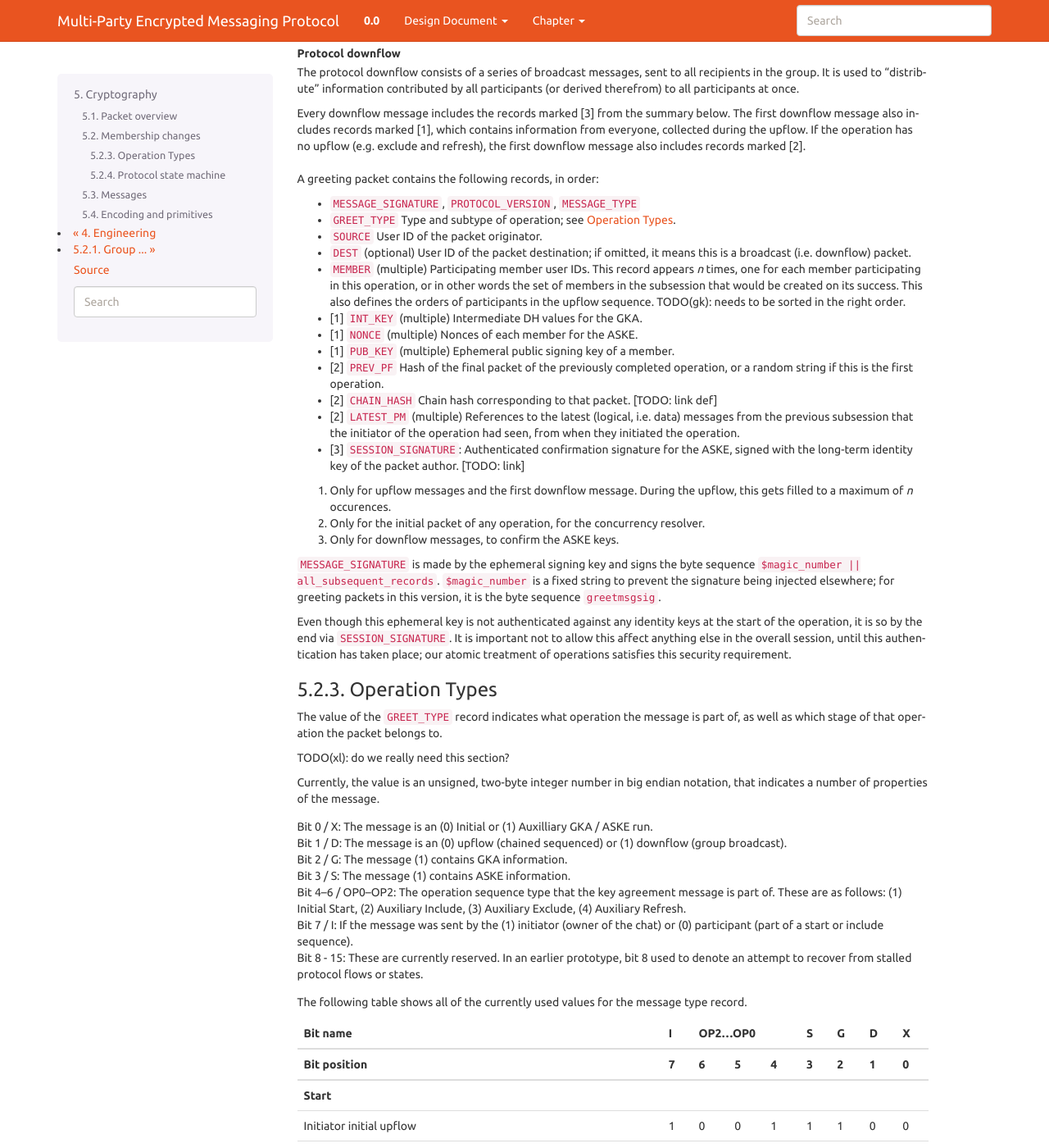
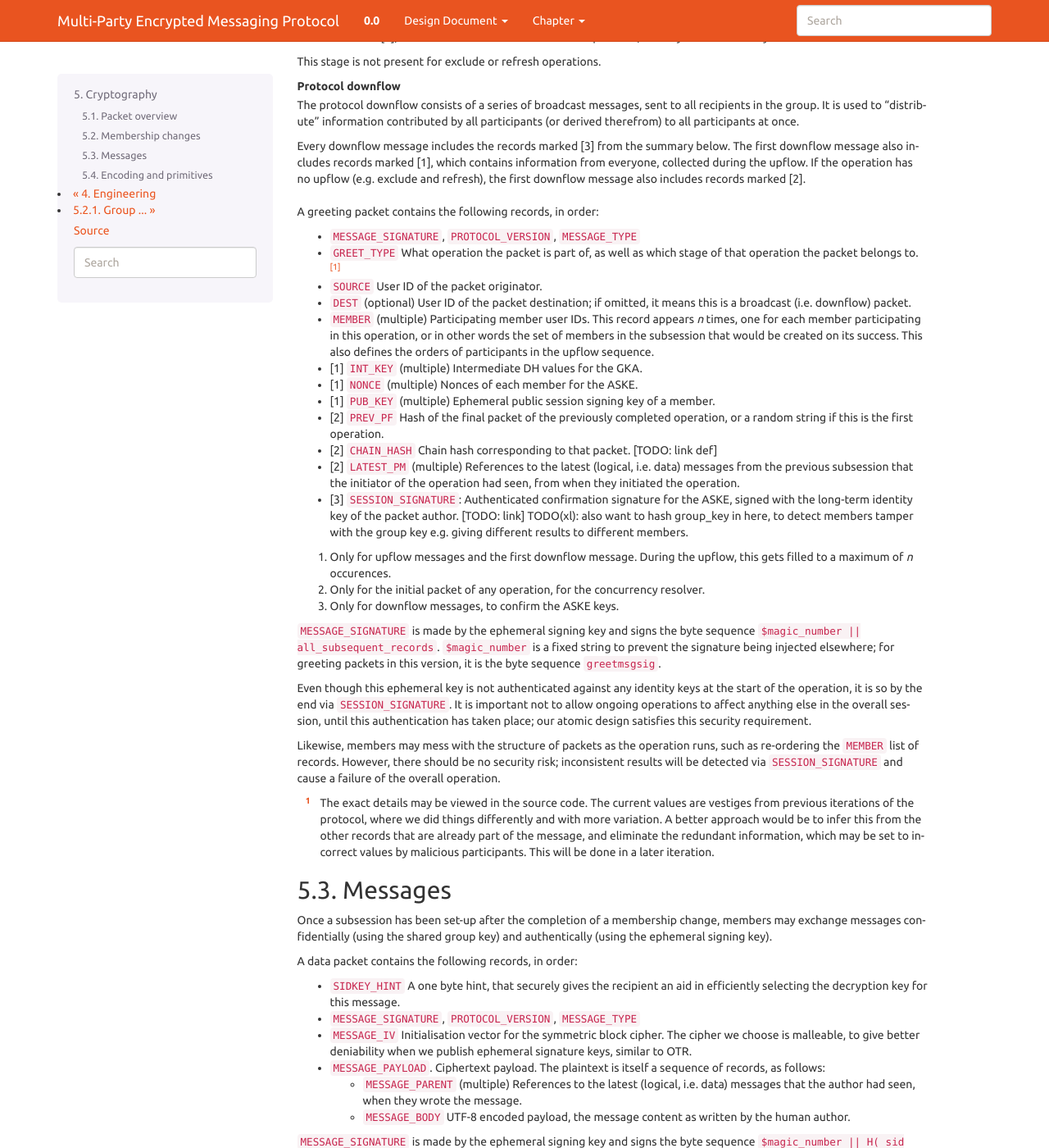
Before and after one commit to meganz/mpenc_doc, a Sphinx documentation site: the page built from source/crypto.rst, in a window 1280 px wide and 1400 px high, scrolled down 1104 px. Shown: the whole window at 82% size. Built offline with Sphinx 7.4.7, drawn with Linux system fonts in a browser that asks for light colours; some of the changed text lies outside the part shown.

Commit message:
add some more points to future-work and crypto

```diff
--- a/source/crypto.rst
+++ b/source/crypto.rst
@@ -53,14 +53,17 @@
    crypto_gka
    crypto_aske
 
-Each operation consists of the following stages:
+There are four operation types: *establish session*, *include member*, *exclude
+member* and *refresh group key*. Refresh may be thought of as a "no-op" member
+change and that is how our overall protocol system treats it. Each operation
+consists of the following stages:
 
 Protocol upflow (optional)
   The protocol upflow consists of a series of directed messages; one user sends
-  it to exactly one recipient, i.e. the next member in the ``MEMBER`` list. It
-  is used to "collect" information from one member to the next. In a transport
-  that *only* offers broadcast, the other recipients simply ignore packets not
-  meant for them (i.e. ``DEST`` is not them).
+  it to exactly one recipient, i.e. the next member in the ``MEMBER`` list of
+  records. It is used to "collect" information from one member to the next. In
+  a transport that *only* offers broadcast, the other recipients simply ignore
+  packets not meant for them (i.e. the ``DEST`` record is not them).
 
   Every upflow message includes the records marked [1] from the summary below.
   The first upflow message also includes records marked [2], which contains
@@ -82,7 +85,8 @@
 A greeting packet contains the following records, in order:
 
 * ``MESSAGE_SIGNATURE``, ``PROTOCOL_VERSION``, ``MESSAGE_TYPE``
-* ``GREET_TYPE`` Type and subtype of operation; see :ref:`operation-types`.
+* ``GREET_TYPE`` What operation the packet is part of, as well as which stage
+  of that operation the packet belongs to. [#gtyp]_
 * ``SOURCE`` User ID of the packet originator.
 * ``DEST`` (optional) User ID of the packet destination; if omitted, it means
   this is a broadcast (i.e. downflow) packet.
@@ -90,10 +94,9 @@
   times, one for each member participating in this operation, or in other words
   the set of members in the subsession that would be created on its success.
   This also defines the orders of participants in the upflow sequence.
-  TODO(gk): needs to be sorted in the right order.
 * [1] ``INT_KEY`` (multiple) Intermediate DH values for the GKA.
 * [1] ``NONCE`` (multiple) Nonces of each member for the ASKE.
-* [1] ``PUB_KEY`` (multiple) Ephemeral public signing key of a member.
+* [1] ``PUB_KEY`` (multiple) Ephemeral public session signing key of a member.
 * [2] ``PREV_PF`` Hash of the final packet of the previously completed
   operation, or a random string if this is the first operation.
 * [2] ``CHAIN_HASH`` Chain hash corresponding to that packet. [TODO: link def]
@@ -102,6 +105,8 @@
   had seen, from when they initiated the operation.
 * [3] ``SESSION_SIGNATURE``: Authenticated confirmation signature for the ASKE,
   signed with the long-term identity key of the packet author. [TODO: link]
+  TODO(xl): also want to hash group_key in here, to detect members tamper with
+  the group key e.g. giving different results to different members.
 
 1. Only for upflow messages and the first downflow message. During the upflow,
    this gets filled to a maximum of *n* occurences.
@@ -115,87 +120,21 @@
 
 Even though this ephemeral key is not authenticated against any identity keys
 at the start of the operation, it is so by the end via ``SESSION_SIGNATURE``.
-It is important not to allow this affect anything else in the overall session,
-until this authentication has taken place; our atomic treatment of operations
+It is important not to allow ongoing operations to affect anything else in the
+overall session, until this authentication has taken place; our atomic design
 satisfies this security requirement.
 
-.. _operation-types:
+Likewise, members may mess with the structure of packets as the operation runs,
+such as re-ordering the ``MEMBER`` list of records. However, there should be no
+security risk; inconsistent results will be detected via ``SESSION_SIGNATURE``
+and cause a failure of the overall operation.
 
-Operation Types
----------------
-
-The value of the ``GREET_TYPE`` record indicates what operation the message is
-part of, as well as which stage of that operation the packet belongs to.
-
-TODO(xl): do we really need this section?
-
-Currently, the value is an unsigned, two-byte integer number in big endian
-notation, that indicates a number of properties of the message.
-
-| Bit 0 / X: The message is an (0) Initial or (1) Auxilliary GKA / ASKE run.
-| Bit 1 / D: The message is an (0) upflow (chained sequenced) or (1) downflow
-  (group broadcast).
-| Bit 2 / G: The message (1) contains GKA information.
-| Bit 3 / S: The message (1) contains ASKE information.
-| Bit 4--6 / OP0--OP2: The operation sequence type that the key agreement
-  message is part of. These are as follows: (1) Initial Start, (2) Auxiliary
-  Include, (3) Auxiliary Exclude, (4) Auxiliary Refresh.
-| Bit 7 / I: If the message was sent by the (1) initiator (owner of the chat)
-  or (0) participant (part of a start or include sequence).
-| Bit 8 - 15: These are currently reserved. In an earlier prototype, bit 8 used
-  to denote an attempt to recover from stalled protocol flows or states.
-
-The following table shows all of the currently used values for
-the message type record.
-
-+-----------------------------------------------+---+-----------+---+---+---+---+
-| Bit name                                      | I | OP2...OP0 | S | G | D | X |
-+-----------------------------------------------+---+---+---+---+---+---+---+---+
-| Bit position                                  | 7 | 6 | 5 | 4 | 3 | 2 | 1 | 0 |
-+===============================================+===+===+===+===+===+===+===+===+
-| **Start**                                                                     |
-+-----------------------------------------------+---+---+---+---+---+---+---+---+
-| Initiator initial upflow                      | 1 | 0 | 0 | 1 | 1 | 1 | 0 | 0 |
-+-----------------------------------------------+---+---+---+---+---+---+---+---+
-| Participant initial upflow                    | 0 | 0 | 0 | 1 | 1 | 1 | 0 | 0 |
-+-----------------------------------------------+---+---+---+---+---+---+---+---+
-| Participant initial downflow                  | 0 | 0 | 0 | 1 | 1 | 1 | 1 | 0 |
-+-----------------------------------------------+---+---+---+---+---+---+---+---+
-| Participant initial confirmation downflow     | 0 | 0 | 0 | 1 | 1 | 0 | 1 | 0 |
-+-----------------------------------------------+---+---+---+---+---+---+---+---+
-| **Include**                                                                   |
-+-----------------------------------------------+---+---+---+---+---+---+---+---+
-| Initiator include upflow                      | 1 | 0 | 1 | 0 | 1 | 1 | 0 | 1 |
-+-----------------------------------------------+---+---+---+---+---+---+---+---+
-| Participant include upflow                    | 0 | 0 | 1 | 0 | 1 | 1 | 0 | 1 |
-+-----------------------------------------------+---+---+---+---+---+---+---+---+
-| Participant include downflow                  | 0 | 0 | 1 | 0 | 1 | 1 | 1 | 1 |
-+-----------------------------------------------+---+---+---+---+---+---+---+---+
-| Participant include confirmation downflow     | 0 | 0 | 1 | 0 | 1 | 0 | 1 | 1 |
-+-----------------------------------------------+---+---+---+---+---+---+---+---+
-| **Exclude**                                                                   |
-+-----------------------------------------------+---+---+---+---+---+---+---+---+
-| Initiator exclude downflow                    | 1 | 0 | 1 | 1 | 1 | 1 | 1 | 1 |
-+-----------------------------------------------+---+---+---+---+---+---+---+---+
-| Participant exclude confirmation downflow     | 0 | 0 | 1 | 1 | 1 | 0 | 1 | 1 |
-+-----------------------------------------------+---+---+---+---+---+---+---+---+
-| **Refresh**                                                                   |
-+-----------------------------------------------+---+---+---+---+---+---+---+---+
-| Initiator refresh downflow                    | 1 | 1 | 0 | 0 | 0 | 1 | 1 | 1 |
-+-----------------------------------------------+---+---+---+---+---+---+---+---+
-
-The current values are vestiges from previous iterations of the protocol, where
-we did things differently and with more variation. A better approach would be
-to infer this from the other records that are already part of the message, and
-eliminate the redundant information, which may be set to incorrect values by
-malicious participants. This will be done in a later iteration of the protocol.
-
-Protocol state machine
-----------------------
-
-chapter 7
-
-TODO: how this interacts with atomic G
+.. [#gtyp] The exact details may be viewed in the source code. The current
+    values are vestiges from previous iterations of the protocol, where we did
+    things differently and with more variation. A better approach would be to
+    infer this from the other records that are already part of the message, and
+    eliminate the redundant information, which may be set to incorrect values
+    by malicious participants. This will be done in a later iteration.
 
 Messages
 ========
@@ -209,7 +148,9 @@
 * ``SIDKEY_HINT`` A one byte hint, that securely gives the recipient an aid in
   efficiently selecting the decryption key for this message.
 * ``MESSAGE_SIGNATURE``, ``PROTOCOL_VERSION``, ``MESSAGE_TYPE``
-* ``MESSAGE_IV`` Initialisation vector for the symmetric block cipher.
+* ``MESSAGE_IV`` Initialisation vector for the symmetric block cipher. The
+  cipher we choose is malleable, to give better deniability when we publish
+  ephemeral signature keys, similar to OTR.
 * ``MESSAGE_PAYLOAD``. Ciphertext payload. The plaintext is itself a sequence
   of records, as follows:
 
@@ -222,26 +163,24 @@
 sequence ``$magic_number || H( sid || group_key ) || all_subsequent_records``.
 ``$magic_number`` is a fixed string to prevent the signature being injected
 elsewhere; for data packets in this protocol version, it is the byte sequence
-``datamsgsig``.
-
-TODO(xl): does this break deniability (that we would add in the future)?
-Adversary who knows sig key doesn't know ``H(*)`` so can't general new sigs...
+``datamsgsig``. Since a single ephemeral signing key may be used across several
+subsessions, the hash value ensures that each ciphertext is verifiably bound to
+a specific subsession. [#psig]_
 
 **Padding**. We use an opportunistic padding scheme that obfuscates the lower
 bits of the length of the message. This has not been analysed under an
 aggressive threat model, but is very simple and cannot possibly be harmful. The
 scheme is as follows:
 
-- Define a "baseline size", ``size_bl``. We have chosen 128 bytes for this, to
+- Define a baseline size ``size_bl``. We have chosen 128 bytes for this, to
   accommodate the majority of messages in average chats, while still remaining
   a multiple of our chosen cipher's block size of 16 bytes.
 - The value of ``MESSAGE_BODY`` is prepended by a 16-bit unsigned integer (in
   big-endian encoding) indicating its size.
-- Further zero bytes are appended up to ``size_bl - 1`` bytes (to always allow
-  for one byte of PKCS#5-like padding on block cipher encryption).
+- Further zero bytes are appended up to ``size_bl`` bytes.
 - If the payload is already larger than this, then we instead pad up to the
-  next power-of-two multiple of ``size_bl`` minus 1 (e.g. ``2 * size_bl - 1``,
-  ``4 * size_bl - 1``, ``8 * size_bl - 1``, etc) that can contain the payload.
+  next power-of-two multiple of ``size_bl`` (e.g. ``2 * size_bl``, ``4 *
+  size_bl``, ``8 * size_bl``, etc) that can contain the payload.
 
 **Trial decryption**. In general, at some points in time, it may be possible to
 receive a message from several different sessions. The ``SIDKEY_HINT`` record
@@ -260,6 +199,11 @@
 to select between the multiple decryption keys or multiple authentication keys
 (respectively) that are available to verify-decrypt packets.
 
+.. [#psig] When/if we come to publish ephemeral signature keys, we will also
+    have to publish all ``H( sid || group_key )`` values that were used by the
+    key, to ensure that a forger can generate valid packets without knowing the
+    group encryption keys.
+
 Encoding and primitives
 =======================
 
@@ -276,8 +220,7 @@
 - Identity signature keys: ed25519 [TODO: link]
 - Session exchange keys: x25519 [TODO: link]
 - Session signature keys: ed25519
-- Message encryption: AES128 in CTR mode [TODO: link]. CTR mode is chosen to
-  ensure malleability after the signature key is published, similar to OTR.
+- Message encryption: AES128 in CTR mode [TODO: link].
 - Message references, key derivation, trial decryption hints: SHA256
 
 These have generally been chosen to match a general security level of 128 bit
```
Also changed, not shown: source/future-work.rst (+13 -0 lines).
